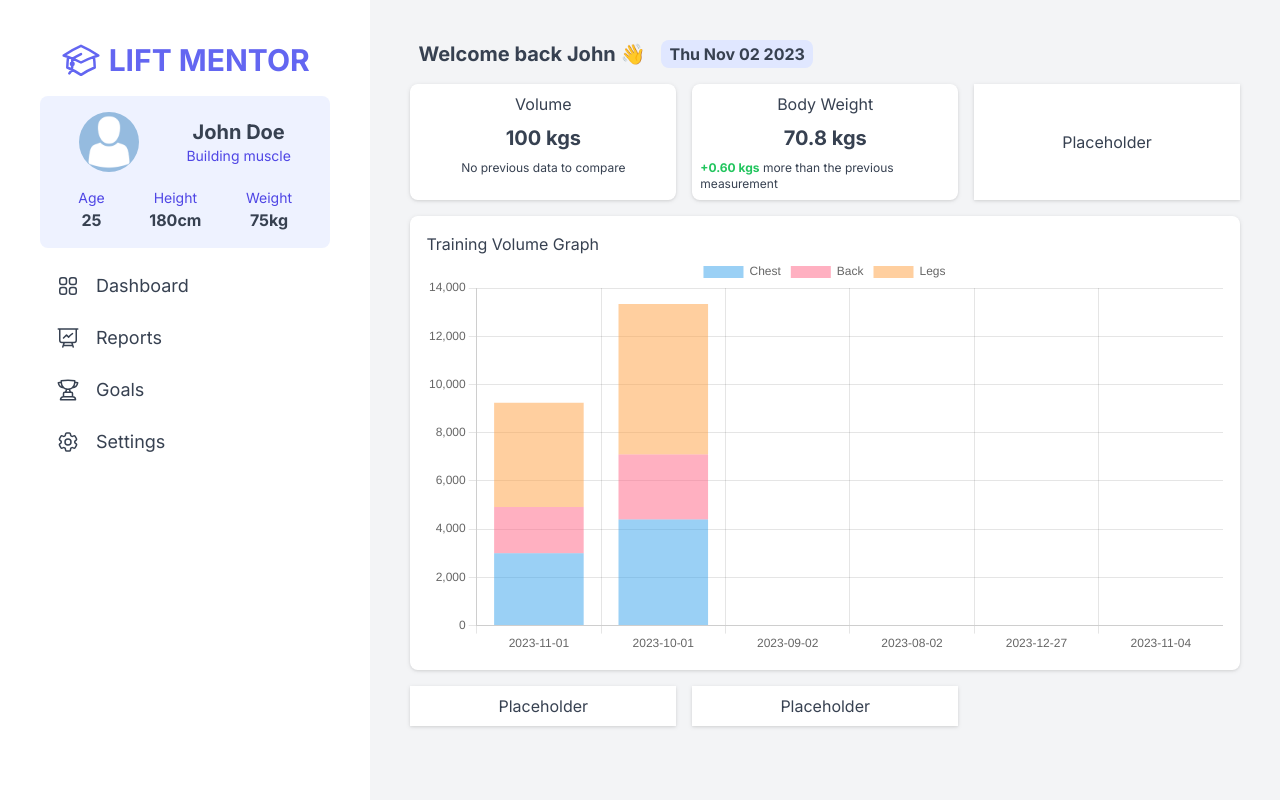
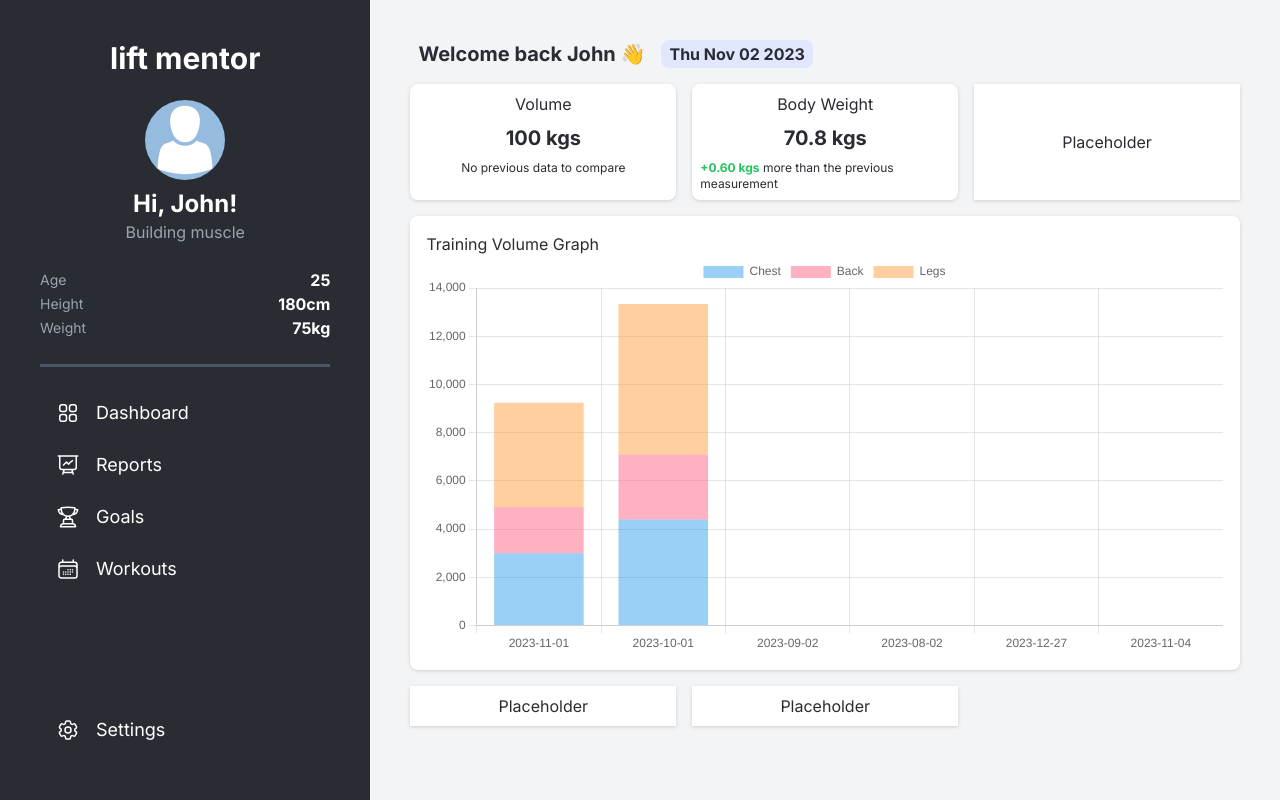
Before and after one commit to MarekRykaczewski/lift-mentor, a Next.js app: page / in a window 1280 px wide. Built offline with nearby package versions, Linux system fonts and the light colour scheme.

Commit message:
refactor design

```diff
--- a/src/app/components/Navbar.tsx
+++ b/src/app/components/Navbar.tsx
@@ -1,11 +1,10 @@
 import Link from "next/link";
-import React from "react";
+import DashboardIcon from "../icons/DashboardIcon";
+import GoalsIcon from "../icons/GoalsIcon";
+import ReportsIcon from "../icons/ReportsIcon";
 import SettingsIcon from "../icons/SettingsIcon";
-import DashboardIcon from "../icons/DashboardIcon";
-import ReportsIcon from "../icons/ReportsIcon";
-import GoalsIcon from "../icons/GoalsIcon";
-import LogoIcon from "../icons/LogoIcon";
-import Image from "next/image";
+import WorkoutsIcon from "../icons/WorkoutsIcon";
+import ProfileCard from "./ProfileCard";
 
 const data = [
   {
@@ -28,6 +27,12 @@ const data = [
   },
   {
     id: 4,
+    title: "Workouts",
+    link: "/workouts",
+    icon: <WorkoutsIcon />,
+  },
+  {
+    id: 5,
     title: "Settings",
     link: "/settings",
     icon: <SettingsIcon />,
@@ -36,49 +41,20 @@ const data = [
 
 const Navbar = () => {
   return (
-    <div className="flex w-[500px] flex-col gap-4 p-4 md:p-10 bg-white">
+    <div className="flex w-[500px] flex-col gap-4 p-4 md:p-10 bg-mainDark">
       {/* LOGO CONTAINER */}
-      <div className="flex items-center justify-center gap-2 uppercase text-center text-2xl md:text-3xl text-indigo-500 font-bold">
-        <LogoIcon />
-        <span>Lift Mentor</span>
+      <div className="flex items-center justify-center gap-2 text-center text-2xl md:text-3xl text-white font-bold">
+        <span>lift mentor</span>
       </div>
-      {/* PROFILE CARD CONTAINER */}
-      <div className="bg-indigo-50 p-4 rounded-lg text-gray-700">
-        <div className="flex justify-around items-center mb-4 text-center">
-          <Image
-            className="rounded-full"
-            src={"/avatar_placeholder.png"}
-            alt="Your profile picture"
-            width={60}
-            height={60}
-          />
-          <div className="flex flex-col">
-            <span className="text-xl text-center font-bold">John Doe</span>
-            <span className="text-sm text-indigo-600 text-center">
-              Building muscle
-            </span>
-          </div>
-        </div>
-        <div className="w-full flex justify-around text-center">
-          <div className="flex flex-col">
-            <span className="text-sm text-indigo-600">Age</span>
-            <span className="font-bold">25</span>
-          </div>
-          <div className="flex flex-col">
-            <span className="text-sm text-indigo-600">Height</span>
-            <span className="font-bold">180cm</span>
-          </div>
-          <div className="flex flex-col">
-            <span className="text-sm text-indigo-600">Weight</span>
-            <span className="font-bold">75kg</span>
-          </div>
-        </div>
-      </div>
+      <ProfileCard />
+      <div className="border-t border-2 border-gray-600 my-2"></div>
       {/* LINKS CONTAINER */}
-      <div className="flex flex-col">
+      <div className="flex flex-col h-full">
         {data.map((item) => (
           <Link
-            className="flex items-center gap-4 py-2 px-4 mb-2 text-base md:text-lg text-gray-700 hover:text-white hover:bg-indigo-500 rounded-md transition duration-300"
+            className={`flex items-center gap-4 py-2 px-4 mb-2 text-base md:text-lg text-white hover:bg-indigo-500 rounded-md transition duration-300 ${
+              item.title === "Settings" && "mt-auto"
+            }`}
             href={item.link}
             key={item.id}
           >
--- /dev/null
+++ b/src/app/components/ProfileCard.tsx
@@ -0,0 +1,39 @@
+import Image from "next/image";
+
+const ProfileCard = () => {
+  return (
+    <div className="text-white">
+      <div className="flex flex-col gap-2 p-2 rounded-xl justify-around items-center mb-4 text-center">
+        <Image
+          className="rounded-full"
+          src={"/avatar_placeholder.png"}
+          alt="Your profile picture"
+          width={80}
+          height={80}
+        />
+        <div className="flex flex-col">
+          <span className="text-2xl text-center font-bold">Hi, John!</span>
+          <span className="text-md text-gray-400 text-center">
+            Building muscle
+          </span>
+        </div>
+      </div>
+      <div className="w-full flex flex-col justify-around text-center">
+        <div className="flex flex-row items-center justify-between">
+          <span className="text-sm text-gray-400">Age</span>
+          <span className="font-bold">25</span>
+        </div>
+        <div className="flex flex-row items-center justify-between">
+          <span className="text-sm text-gray-400">Height</span>
+          <span className="font-bold">180cm</span>
+        </div>
+        <div className="flex flex-row items-center justify-between">
+          <span className="text-sm text-gray-400">Weight</span>
+          <span className="font-bold">75kg</span>
+        </div>
+      </div>
+    </div>
+  );
+};
+
+export default ProfileCard;
--- a/src/app/icons/LogoIcon.tsx
+++ /dev/null
@@ -1,22 +0,0 @@
-import React from "react";
-
-const LogoIcon = () => {
-  return (
-    <svg
-      xmlns="http://www.w3.org/2000/svg"
-      fill="none"
-      viewBox="0 0 24 24"
-      strokeWidth={1.5}
-      stroke="currentColor"
-      className="w-10 h-10"
-    >
-      <path
-        strokeLinecap="round"
-        strokeLinejoin="round"
-        d="M4.26 10.147a60.436 60.436 0 00-.491 6.347A48.627 48.627 0 0112 20.904a48.627 48.627 0 018.232-4.41 60.46 60.46 0 00-.491-6.347m-15.482 0a50.57 50.57 0 00-2.658-.813A59.905 59.905 0 0112 3.493a59.902 59.902 0 0110.399 5.84c-.896.248-1.783.52-2.658.814m-15.482 0A50.697 50.697 0 0112 13.489a50.702 50.702 0 017.74-3.342M6.75 15a.75.75 0 100-1.5.75.75 0 000 1.5zm0 0v-3.675A55.378 55.378 0 0112 8.443m-7.007 11.55A5.981 5.981 0 006.75 15.75v-1.5"
-      />
-    </svg>
-  );
-};
-
-export default LogoIcon;
--- /dev/null
+++ b/src/app/icons/WorkoutsIcon.tsx
@@ -0,0 +1,20 @@
+const WorkoutsIcon = () => {
+  return (
+    <svg
+      xmlns="http://www.w3.org/2000/svg"
+      fill="none"
+      viewBox="0 0 24 24"
+      strokeWidth={1.5}
+      stroke="currentColor"
+      className="w-6 h-6"
+    >
+      <path
+        strokeLinecap="round"
+        strokeLinejoin="round"
+        d="M6.75 3v2.25M17.25 3v2.25M3 18.75V7.5a2.25 2.25 0 012.25-2.25h13.5A2.25 2.25 0 0121 7.5v11.25m-18 0A2.25 2.25 0 005.25 21h13.5A2.25 2.25 0 0021 18.75m-18 0v-7.5A2.25 2.25 0 015.25 9h13.5A2.25 2.25 0 0121 11.25v7.5m-9-6h.008v.008H12v-.008zM12 15h.008v.008H12V15zm0 2.25h.008v.008H12v-.008zM9.75 15h.008v.008H9.75V15zm0 2.25h.008v.008H9.75v-.008zM7.5 15h.008v.008H7.5V15zm0 2.25h.008v.008H7.5v-.008zm6.75-4.5h.008v.008h-.008v-.008zm0 2.25h.008v.008h-.008V15zm0 2.25h.008v.008h-.008v-.008zm2.25-4.5h.008v.008H16.5v-.008zm0 2.25h.008v.008H16.5V15z"
+      />
+    </svg>
+  );
+};
+
+export default WorkoutsIcon;
--- a/src/app/layout.tsx
+++ b/src/app/layout.tsx
@@ -1,7 +1,7 @@
 import type { Metadata } from "next";
 import { Inter } from "next/font/google";
+import Navbar from "./components/Navbar";
 import "./globals.css";
-import Navbar from "./components/Navbar";
 
 const inter = Inter({ subsets: ["latin"] });
 
--- a/src/app/page.tsx
+++ b/src/app/page.tsx
@@ -7,7 +7,7 @@ export default function Home() {
   const currentDate = new Date().toDateString();
 
   return (
-    <main className="grid grid-cols-1 sm:grid-cols-2 md:grid-cols-3 auto-rows-min gap-4 p-4 sm:p-6 md:p-10 w-full text-gray-700 bg-gray-100 min-h-screen">
+    <main className="grid grid-cols-1 sm:grid-cols-2 md:grid-cols-3 auto-rows-min gap-4 p-4 sm:p-6 md:p-10 w-full text-mainDark bg-gray-100 min-h-screen">
       <div className="col-span-full justify-start row-span-1 flex gap-2">
         <div className="text-xl px-2 rounded-lg font-bold">
           Welcome back John 👋
--- a/tailwind.config.ts
+++ b/tailwind.config.ts
@@ -1,20 +1,23 @@
-import type { Config } from 'tailwindcss'
+import type { Config } from "tailwindcss";
 
 const config: Config = {
   content: [
-    './src/pages/**/*.{js,ts,jsx,tsx,mdx}',
-    './src/components/**/*.{js,ts,jsx,tsx,mdx}',
-    './src/app/**/*.{js,ts,jsx,tsx,mdx}',
+    "./src/pages/**/*.{js,ts,jsx,tsx,mdx}",
+    "./src/components/**/*.{js,ts,jsx,tsx,mdx}",
+    "./src/app/**/*.{js,ts,jsx,tsx,mdx}",
   ],
   theme: {
     extend: {
+      colors: {
+        mainDark: "#2A2C33",
+      },
       backgroundImage: {
-        'gradient-radial': 'radial-gradient(var(--tw-gradient-stops))',
-        'gradient-conic':
-          'conic-gradient(from 180deg at 50% 50%, var(--tw-gradient-stops))',
+        "gradient-radial": "radial-gradient(var(--tw-gradient-stops))",
+        "gradient-conic":
+          "conic-gradient(from 180deg at 50% 50%, var(--tw-gradient-stops))",
       },
     },
   },
   plugins: [],
-}
-export default config
+};
+export default config;
```
